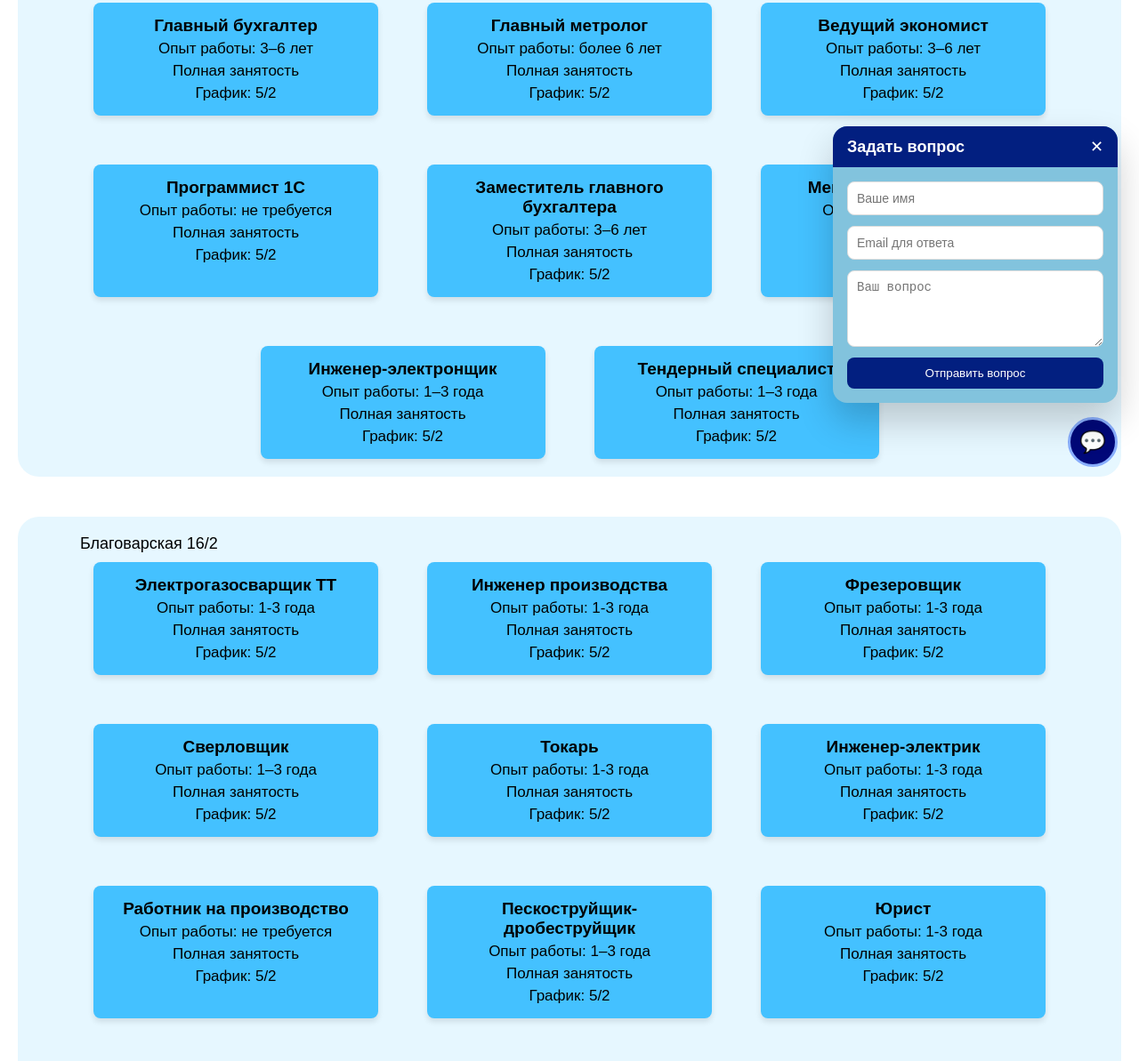
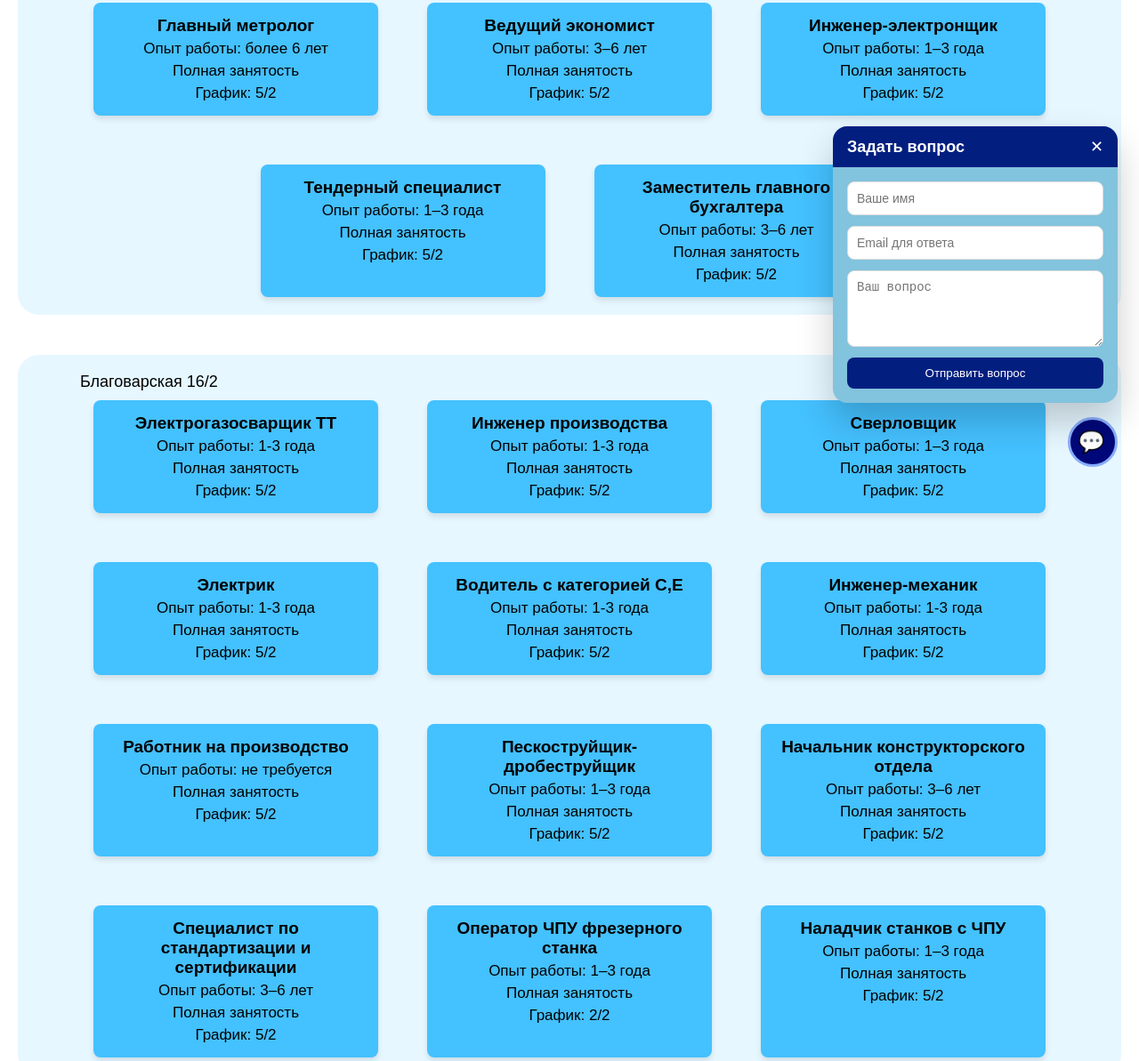
Before and after one commit to New-Technologies123/ruAstro, an Astro site: page /careers in a window 1280 px wide. Shown: the part 251-1444 px from the top of the page at 89% size. Built offline with nearby package versions, Linux system fonts and the light colour scheme; Astro itself is replaced by a stand-in of ours.

Commit message:
new Careers

```diff
--- a/src/components/content/careers/Careers.tsx
+++ b/src/components/content/careers/Careers.tsx
@@ -16,30 +16,30 @@
         vacancy1: "https://ufa.hh.ru/vacancy/130706340?hhtmFromLabel=employer_vacancy_tab&hhtmFrom=employer",
         vacancy2: "https://ufa.hh.ru/vacancy/129985800?hhtmFromLabel=employer_vacancy_tab&hhtmFrom=employer",
         vacancy3: "https://ufa.hh.ru/vacancy/130527326?hhtmFromLabel=employer_vacancy_tab&hhtmFrom=employer",
-        vacancy4: "https://ufa.hh.ru/vacancy/130285329?hhtmFromLabel=employer_vacancy_tab&hhtmFrom=employer",
+        vacancy4: "https://ufa.hh.ru/vacancy/131034876?hhtmFromLabel=employer_vacancy_tab&hhtmFrom=employer",
         vacancy5: "https://ufa.hh.ru/vacancy/130791541?hhtmFromLabel=employer_vacancy_tab&hhtmFrom=employer",
         vacancy6: "https://ufa.hh.ru/vacancy/128807546?hhtmFromLabel=employer_vacancy_tab&hhtmFrom=employer",
-        vacancy7: "https://ufa.hh.ru/vacancy/128808731?hhtmFromLabel=employer_vacancy_tab&hhtmFrom=employer",
+        vacancy7: "https://ufa.hh.ru/vacancy/130829848?hhtmFromLabel=employer_vacancy_tab&hhtmFrom=employer",
         vacancy8: "https://ufa.hh.ru/vacancy/130552730?hhtmFromLabel=employer_vacancy_tab&hhtmFrom=employer",
         vacancy9: "https://ufa.hh.ru/vacancy/130527291?hhtmFromLabel=employer_vacancy_tab&hhtmFrom=employer",
         vacancy10: "https://ufa.hh.ru/vacancy/130677593?hhtmFromLabel=employer_vacancy_tab&hhtmFrom=employer",
         vacancy11: "https://ufa.hh.ru/vacancy/130532248?hhtmFromLabel=employer_vacancy_tab&hhtmFrom=employer",
-        vacancy12: "https://ufa.hh.ru/vacancy/130602230?hhtmFromLabel=employer_vacancy_tab&hhtmFrom=employer",
+        vacancy12: "https://ufa.hh.ru/vacancy/131234015?hhtmFromLabel=employer_vacancy_tab&hhtmFrom=employer",
         vacancy13: "https://ufa.hh.ru/vacancy/129981588?hhtmFromLabel=employer_vacancy_tab&hhtmFrom=employer",
-        vacancy14: "https://ufa.hh.ru/vacancy/130350879?hhtmFromLabel=employer_vacancy_tab&hhtmFrom=employer",
+        vacancy14: "https://ufa.hh.ru/vacancy/131189593?hhtmFromLabel=employer_vacancy_tab&hhtmFrom=employer",
         vacancy15: "https://ufa.hh.ru/vacancy/130461562?hhtmFromLabel=employer_vacancy_tab&hhtmFrom=employer",
-        vacancy16: "https://ufa.hh.ru/vacancy/130552696?hhtmFromLabel=employer_vacancy_tab&hhtmFrom=employer",
-        vacancy17: "https://ufa.hh.ru/vacancy/130490534?hhtmFromLabel=employer_vacancy_tab&hhtmFrom=employer",
+        vacancy16: "https://ufa.hh.ru/vacancy/130833120?hhtmFromLabel=employer_vacancy_tab&hhtmFrom=employer",
+        vacancy17: "https://ufa.hh.ru/vacancy/130817296?hhtmFromLabel=employer_vacancy_tab&hhtmFrom=employer",
         vacancy18: "https://ufa.hh.ru/vacancy/129983204?hhtmFromLabel=employer_vacancy_tab&hhtmFrom=employer",
-        vacancy19: "https://ufa.hh.ru/vacancy/130339209?hhtmFromLabel=employer_vacancy_tab&hhtmFrom=employer",
-        vacancy20: "https://ufa.hh.ru/vacancy/130351150?hhtmFromLabel=employer_vacancy_tab&hhtmFrom=employer",
-        vacancy21: "https://ufa.hh.ru/vacancy/129446854?hhtmFromLabel=employer_vacancy_tab&hhtmFrom=employer",
+        vacancy19: "https://ufa.hh.ru/vacancy/130996614?hhtmFromLabel=employer_vacancy_tab&hhtmFrom=employer",
+        vacancy20: "",
+        vacancy21: "",
         vacancy22: "https://ufa.hh.ru/vacancy/130602170?hhtmFromLabel=employer_vacancy_tab&hhtmFrom=employer",
         vacancy23: "https://ufa.hh.ru/vacancy/130775738?hhtmFromLabel=employer_vacancy_tab&hhtmFrom=employer",
-        vacancy24: "https://ufa.hh.ru/vacancy/130775251?hhtmFromLabel=employer_vacancy_tab&hhtmFrom=employer",
-        vacancy25: "https://ufa.hh.ru/vacancy/130775616?hhtmFromLabel=employer_vacancy_tab&hhtmFrom=employer",
+        vacancy24: "",
+        vacancy25: "",
         vacancy26: "https://ufa.hh.ru/vacancy/130775224?hhtmFromLabel=employer_vacancy_tab&hhtmFrom=employer",
-        vacancy27: "https://ufa.hh.ru/vacancy/130776814?hhtmFromLabel=employer_vacancy_tab&hhtmFrom=employer",
+        vacancy27: "https://ufa.hh.ru/vacancy/130949016?hhtmFromLabel=employer_vacancy_tab&hhtmFrom=employer",
     };
 
     const [typeLayoutBackOpen, setTypeLayoutBackOpen] = useState<TCareers | null>(null);
@@ -76,13 +76,6 @@
                             <p>Заки Валиди 32/2</p>
                             <div className={Styles.team}>
                                 <Vacancy
-                                    header="Главный бухгалтер"
-                                    title="Опыт работы: 3–6 лет"
-                                    experience="Полная занятость"
-                                    employmentType="График: 5/2"
-                                    onClick={() => window.open(vacancyLinks.vacancy4, "_blank")}
-                                />
-                                <Vacancy
                                     header="Главный метролог"
                                     title="Опыт работы: более 6 лет"
                                     experience="Полная занятость"
@@ -97,27 +90,6 @@
                                     onClick={() => window.open(vacancyLinks.vacancy19, "_blank")}
                                 />
                                 <Vacancy
-                                    header="Программист 1С"
-                                    title="Опыт работы: не требуется"
-                                    experience="Полная занятость"
-                                    employmentType="График: 5/2"
-                                    onClick={() => window.open(vacancyLinks.vacancy17, "_blank")}
-                                />
-                                <Vacancy
-                                    header="Заместитель главного бухгалтера"
-                                    title="Опыт работы: 3–6 лет"
-                                    experience="Полная занятость"
-                                    employmentType="График: 5/2"
-                                    onClick={() => window.open(vacancyLinks.vacancy12, "_blank")}
-                                />
-                                <Vacancy
-                                    header="Менеджер по экспорту"
-                                    title="Опыт работы: 1–3 года"
-                                    experience="Полная занятость"
-                                    employmentType="График: 5/2"
-                                    onClick={() => window.open(vacancyLinks.vacancy14, "_blank")}
-                                />
-                                <Vacancy
                                     header="Инженер-электронщик"
                                     title="Опыт работы: 1–3 года"
                                     experience="Полная занятость"
@@ -130,6 +102,13 @@
                                     experience="Полная занятость"
                                     employmentType="График: 5/2"
                                     onClick={() => window.open(vacancyLinks.vacancy1, "_blank")}
+                                />
+                                <Vacancy
+                                    header="Заместитель главного бухгалтера"
+                                    title="Опыт работы: 3–6 лет"
+                                    experience="Полная занятость"
+                                    employmentType="График: 5/2"
+                                    onClick={() => window.open(vacancyLinks.vacancy12, "_blank")}
                                 />
                             </div>
                         </div>
@@ -151,13 +130,6 @@
                                     onClick={() => window.open(vacancyLinks.vacancy5, "_blank")}
                                 />
                                 <Vacancy
-                                    header="Фрезеровщик"
-                                    title="Опыт работы: 1-3 года"
-                                    experience="Полная занятость"
-                                    employmentType="График: 5/2"
-                                    onClick={() => window.open(vacancyLinks.vacancy24, "_blank")}
-                                />
-                                <Vacancy
                                     header="Сверловщик"
                                     title="Опыт работы: 1–3 года"
                                     experience="Полная занятость"
@@ -165,18 +137,25 @@
                                     onClick={() => window.open(vacancyLinks.vacancy27, "_blank")}
                                 />
                                 <Vacancy
-                                    header="Токарь"
-                                    title="Опыт работы: 1-3 года"
-                                    experience="Полная занятость"
-                                    employmentType="График: 5/2"
-                                    onClick={() => window.open(vacancyLinks.vacancy25, "_blank")}
-                                />
-                                <Vacancy
-                                    header="Инженер-электрик"
+                                    header="Электрик"
                                     title="Опыт работы: 1-3 года"
                                     experience="Полная занятость"
                                     employmentType="График: 5/2"
                                     onClick={() => window.open(vacancyLinks.vacancy8, "_blank")}
+                                />
+                                <Vacancy
+                                    header="Водитель с категорией C,E"
+                                    title="Опыт работы: 1-3 года"
+                                    experience="Полная занятость"
+                                    employmentType="График: 5/2"
+                                    onClick={() => window.open(vacancyLinks.vacancy17, "_blank")}
+                                />
+                                <Vacancy
+                                    header="Инженер-механик"
+                                    title="Опыт работы: 1-3 года"
+                                    experience="Полная занятость"
+                                    employmentType="График: 5/2"
+                                    onClick={() => window.open(vacancyLinks.vacancy4, "_blank")}
                                 />
                                 <Vacancy
                                     header="Работник на производство"
@@ -193,8 +172,8 @@
                                     onClick={() => window.open(vacancyLinks.vacancy7, "_blank")}
                                 />
                                 <Vacancy
-                                    header="Юрист"
-                                    title="Опыт работы: 1-3 года"
+                                    header="Начальник конструкторского отдела"
+                                    title="Опыт работы: 3–6 лет"
                                     experience="Полная занятость"
                                     employmentType="График: 5/2"
                                     onClick={() => window.open(vacancyLinks.vacancy16, "_blank")}
@@ -240,13 +219,6 @@
                                     onClick={() => window.open(vacancyLinks.vacancy13, "_blank")}
                                 />
                                 <Vacancy
-                                    header="Водитель категории С (Губкинский)"
-                                    title="Опыт работы: 1–3 года"
-                                    experience="Вахта на 30 или 45 смен"
-                                    employmentType="График: 6/1"
-                                    onClick={() => window.open(vacancyLinks.vacancy20, "_blank")}
-                                />
-                                <Vacancy
                                     header="Оператор замера скважин (Самара)"
                                     title="Опыт работы: 1–3 года"
                                     experience="Вахта на 45 смен"
@@ -254,11 +226,11 @@
                                     onClick={() => window.open(vacancyLinks.vacancy10, "_blank")}
                                 />
                                 <Vacancy
-                                    header="Водитель (категория С) ХМАО"
-                                    title="Опыт работы: не требуется"
-                                    experience="Вахта на 30, 45 или 60 смен"
+                                    header="Водитель категории С (Губкинский)"
+                                    title="Опыт работы: 1–3 года"
+                                    experience="Вахта на 30 или 45 смен"
                                     employmentType=""
-                                    onClick={() => window.open(vacancyLinks.vacancy21, "_blank")}
+                                    onClick={() => window.open(vacancyLinks.vacancy14, "_blank")}
                                 />
                                 <Vacancy
                                     header="Сварщик (Нижневартовск)"
```
